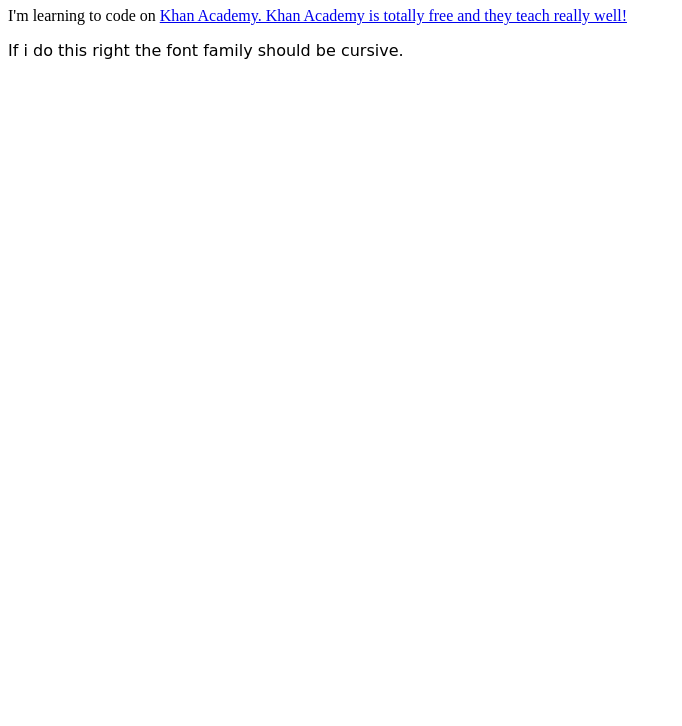
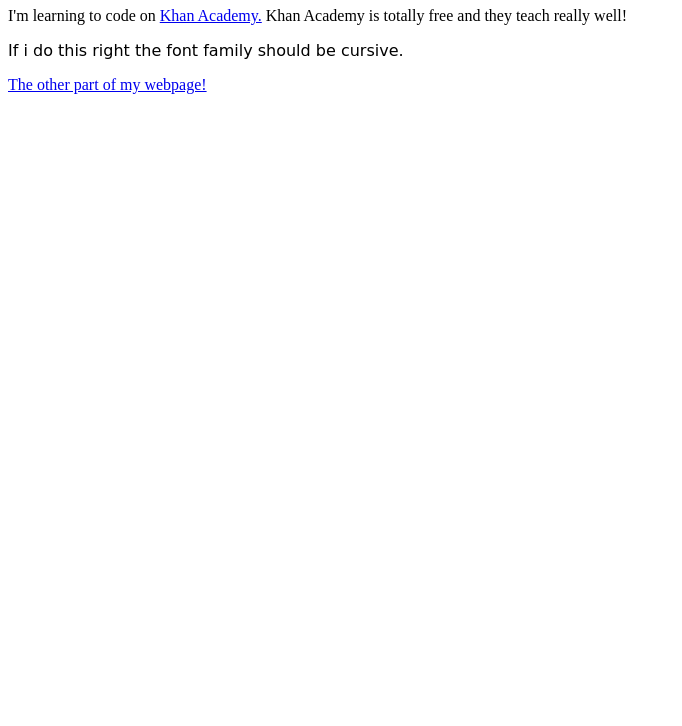
Before and after one commit to Da-Pugboy/Da-Pugboy.github.io, a plain HTML site: page index.html in a window 1280 px wide. Shown: the part 74-800 px from the top of the page, without its empty margins (0-682 px from the left). Drawn offline with Linux system fonts and the light colour scheme.

Commit message:
Update index.html

```diff
--- a/index.html
+++ b/index.html
@@ -13,9 +13,10 @@
     </head>
     <body>
       <h1>My first project on Github!😊</h1>
-        <p>I'm learning to code on <a target="_blank" href="https://www.khanacademy.org/">Khan Academy. Khan Academy is totally free and they teach really well!</a></p>
+        <p>I'm learning to code on <a target="_blank" href="https://www.khanacademy.org/">Khan Academy.</a> Khan Academy is totally free and they teach really well!</p>
 
       <p id="cursive">If i do this right the font family should be cursive.</p>
+      <a href="Da-Pugboy.github.io/index.html2">The other part of my webpage!</a>
 
     </body>
 </html>
```
